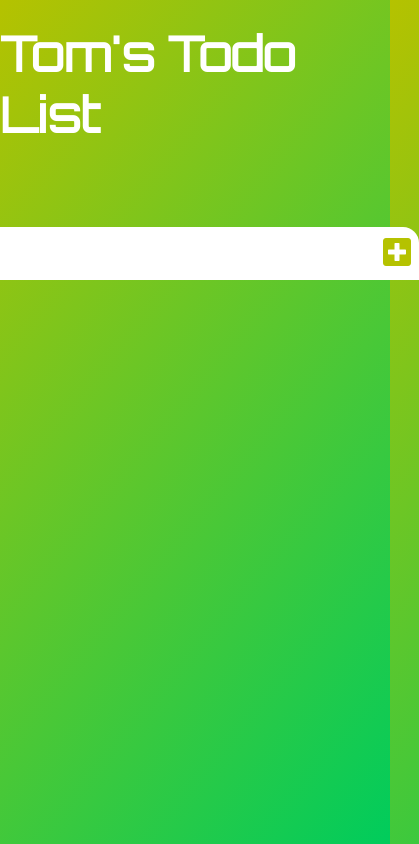
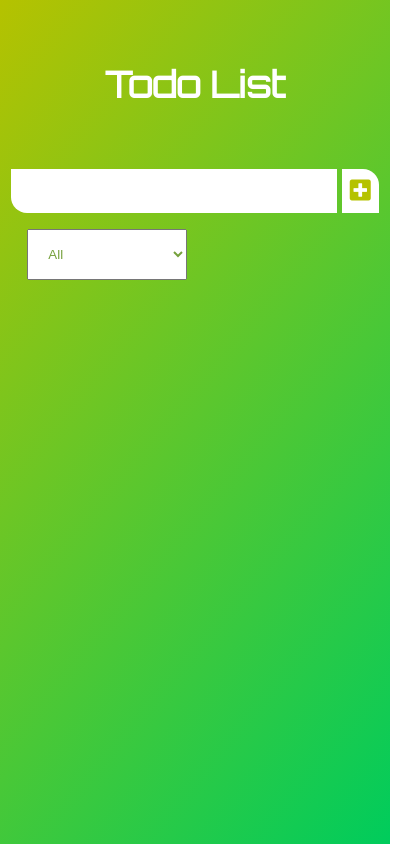
Before and after one commit to codetombomb/todo-app, a website: page public/index.html in a window 390 px wide. Shown: the whole page, 419 px wide, since content can reach past the window. Drawn offline with Linux system fonts and the light colour scheme.

Commit message:
Add styles for mobile use

```diff
--- a/public/index.html
+++ b/public/index.html
@@ -17,7 +17,7 @@
 <body>
 
     <header>
-        <h1>Tom's Todo List</h1>
+        <h1>Todo List</h1>
     </header>
     <form>
         <input type="text" class="todo-input">
--- a/public/style.css
+++ b/public/style.css
@@ -114,8 +114,6 @@ form button:hover {
 }
 
 .select {
-    /* -webkit-appearance: none;
-    -moz-appearance: none; */
     appearance: none;
     outline: none;
     border: none;
@@ -149,3 +147,47 @@ select {
     background: white;
     color: rgb(118, 161, 61);
 }
+
+@media screen and (max-width: 50vh) {
+
+    body {
+        display: flex;
+        flex-direction: column;
+        align-items: center;
+
+    }
+
+    h1 {
+        font-size: 1.5em;
+    }
+
+    form {
+        display: inline-block;
+        height: 20vh;
+    }
+
+    form input,
+    form button {
+        font-size: 1.5rem;
+    }
+
+    .trash-btn,
+    .complete-btn {
+        font-size: 1.3rem;
+        height: 4rem;
+    }
+
+    .todo-item {
+        font-size: .8rem;
+        max-width: 60vw;
+    }
+
+    .select {
+        align-self: center;
+        width: 60vw;
+    }
+
+    .select:after {
+        display: none;
+    }
+}
```
Also changed, not shown: 1 other file.
